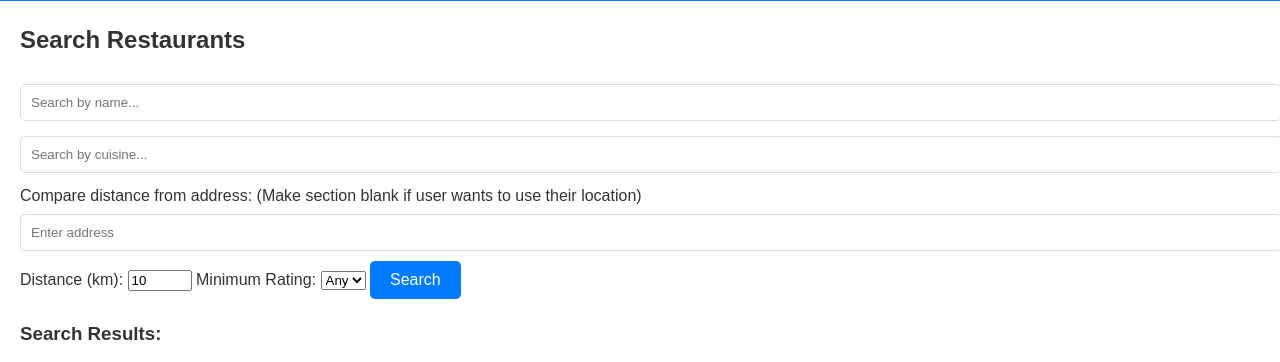
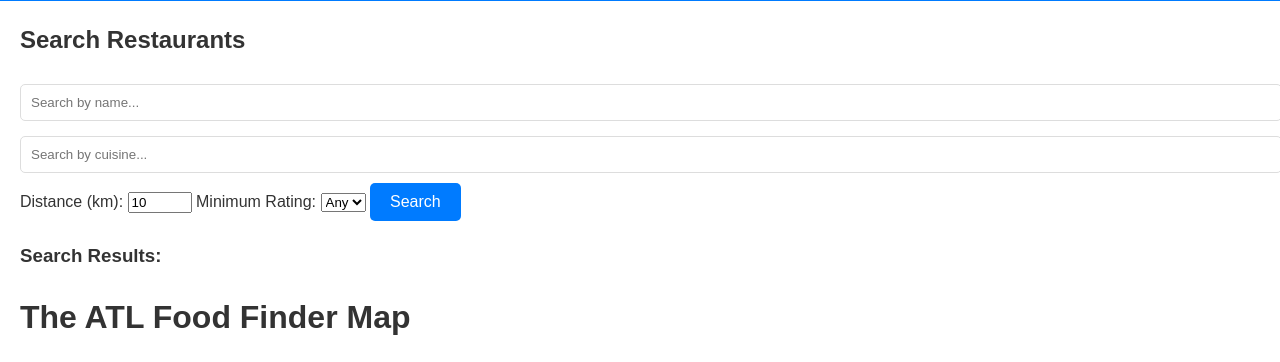
Before and after one commit to IanCVal94/CS2340_Team39, a Django app: template templates/restaurants/search.html in a window 1280 px wide. Shown: the part 82-444 px from the top of the page. Run offline with Django 5.2, Linux system fonts and the light colour scheme; the template is opened without the code that fills it, so the values that code supplies are empty; some libraries are stand-ins or nearby versions.

Commit message:
removed unnecessary feature from search

```diff
--- a/templates/restaurants/search.html
+++ b/templates/restaurants/search.html
@@ -6,9 +6,6 @@
   <form method="GET" action="{% url 'search' %}" id="search-form">
     <input type="text" name="q" placeholder="Search by name..." value="{{ request.GET.q }}">
     <input type="text" name="cuisine" placeholder="Search by cuisine..." value="{{ request.GET.cuisine }}">
-
-    <label for="address">Compare distance from address: (Make section blank if user wants to use their location)</label>
-    <input type="text" id="address-input" name="address" placeholder="Enter address" value="{{ request.GET.address }}">
 
     <label for="distance">Distance (km):</label>
     <input type="number" name="distance" min="1" max="100" value="{{ request.GET.distance|default:10 }}">
@@ -82,24 +79,6 @@
 
           userMarker.addListener('click', function() {
             userInfoWindow.open(map, userMarker);
-          });
-
-          // Initialize autocomplete for address input
-          var addressInput = document.getElementById('address-input');
-          var autocomplete = new google.maps.places.Autocomplete(addressInput);
-          autocomplete.addListener('place_changed', function() {
-            var place = autocomplete.getPlace();
-            if (place.geometry) {
-              var addressLatLng = {
-                lat: place.geometry.location.lat(),
-                lng: place.geometry.location.lng()
-              };
-              currentSearchLocation = addressLatLng;
-              currentSearchType = 'address';
-              updateMapForSearch(addressLatLng);
-              document.getElementById('update-message').style.display = 'block'; // Show update message
-            }
-
           });
 
           // Populate map and search results with user location by default
```
